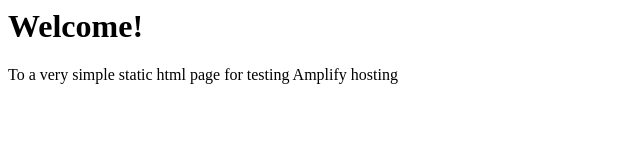
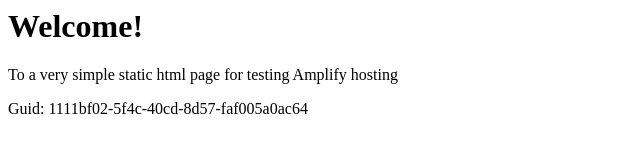
Before and after one commit to aws-aemilia-sin/Github-PR-Commit-Integration-Test-DoNotTouch-v1-prod-ap-southeast-1, a website: page src/index.html in a window 1280 px wide. Shown: the whole page, without its empty margins (0-640 px from the left). Drawn offline with Linux system fonts and the light colour scheme.

Commit message:
commit from integ tests

```diff
--- a/src/index.html
+++ b/src/index.html
@@ -1,3 +1,5 @@
+
+
 <html lang="en">
 
 <head>
@@ -10,6 +12,6 @@
 <body>
     <h1>Welcome!</h1>
     <p>To a very simple static html page for testing Amplify hosting</p>
-</body>
+    <p>Guid: 1111bf02-5f4c-40cd-8d57-faf005a0ac64</p></body>
 
 </html>
```
